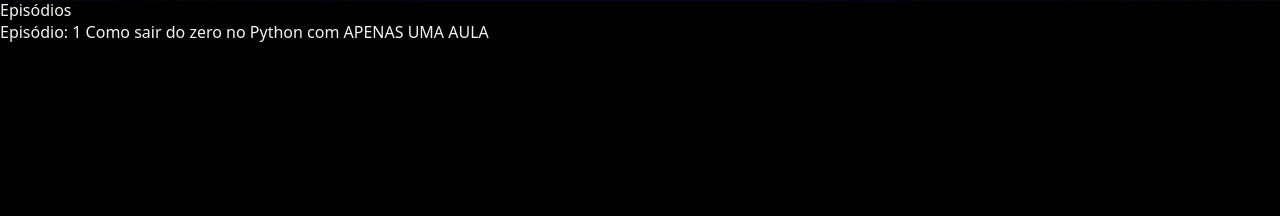
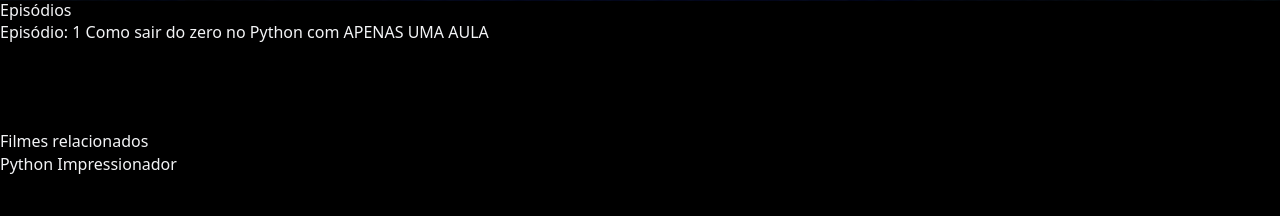
Before and after one commit to Ronyfranzini84/replica_netflix, a Django app: page /filmes/2/ in a window 1280 px wide. Shown: the part 863-1079 px from the top of the page. Before the commit the page ends 905 px from the top, so only its background shows below. Run offline with Django 5.2, Linux system fonts and the light colour scheme; data comes from the database, SQL or seed files in the repository; some libraries are stand-ins or nearby versions.

Commit message:
Adicionando novos contextos

```diff
--- /dev/null
+++ b/filme/novos_context.py
@@ -0,0 +1,11 @@
+from .models import Filme
+
+
+def lista_filmes_recentes(request):
+    lista_filmes = Filme.objects.all().order_by('-data_criacao')[0:10]
+    return {"lista_filmes_recentes": lista_filmes}
+
+
+def lista_filmes_emalta(request):
+    lista_filmes = Filme.objects.all().order_by('-visualizacoes')[0:10]
+    return {"lista_filmes_emalta": lista_filmes}
--- a/filme/views.py
+++ b/filme/views.py
@@ -12,3 +12,9 @@ class Homefilmes(ListView):
 class DetalheFilme(DetailView):
 	model = Filme
 	template_name = "detalhesfilme.html"
+
+	def get_context_data(self, **kwargs):
+		context = super(DetalheFilme, self).get_context_data(**kwargs)
+		filme_relacionados = Filme.objects.filter(categoria=self.get_object().categoria)
+		context['filme_relacionados'] = filme_relacionados
+		return context
--- a/hashflix/settings.py
+++ b/hashflix/settings.py
@@ -62,6 +62,8 @@ TEMPLATES = [
                 'django.template.context_processors.request',
                 'django.contrib.auth.context_processors.auth',
                 'django.contrib.messages.context_processors.messages',
+                'filme.novos_context.lista_filmes_recentes',
+                'filme.novos_context.lista_filmes_emalta',
             ],
         },
     },
--- a/templates/detalhesfilme.html
+++ b/templates/detalhesfilme.html
@@ -20,4 +20,14 @@
     </a>
     {% endfor %}
 </div>
+<div class="py-10">
+    <h2>Filmes relacionados</h2>
+    {% for filme in filme_relacionados %}
+        <p>
+            <a href="{% url 'filme:detalhes_filme' filme.pk %}">
+                {{ filme.titulo }}
+            </a>
+        </p>
+    {% endfor %}
+</div>
 {% endblock %}
```
Also changed, not shown: filme/templates/homefilmes.html (+13 -0 lines).
